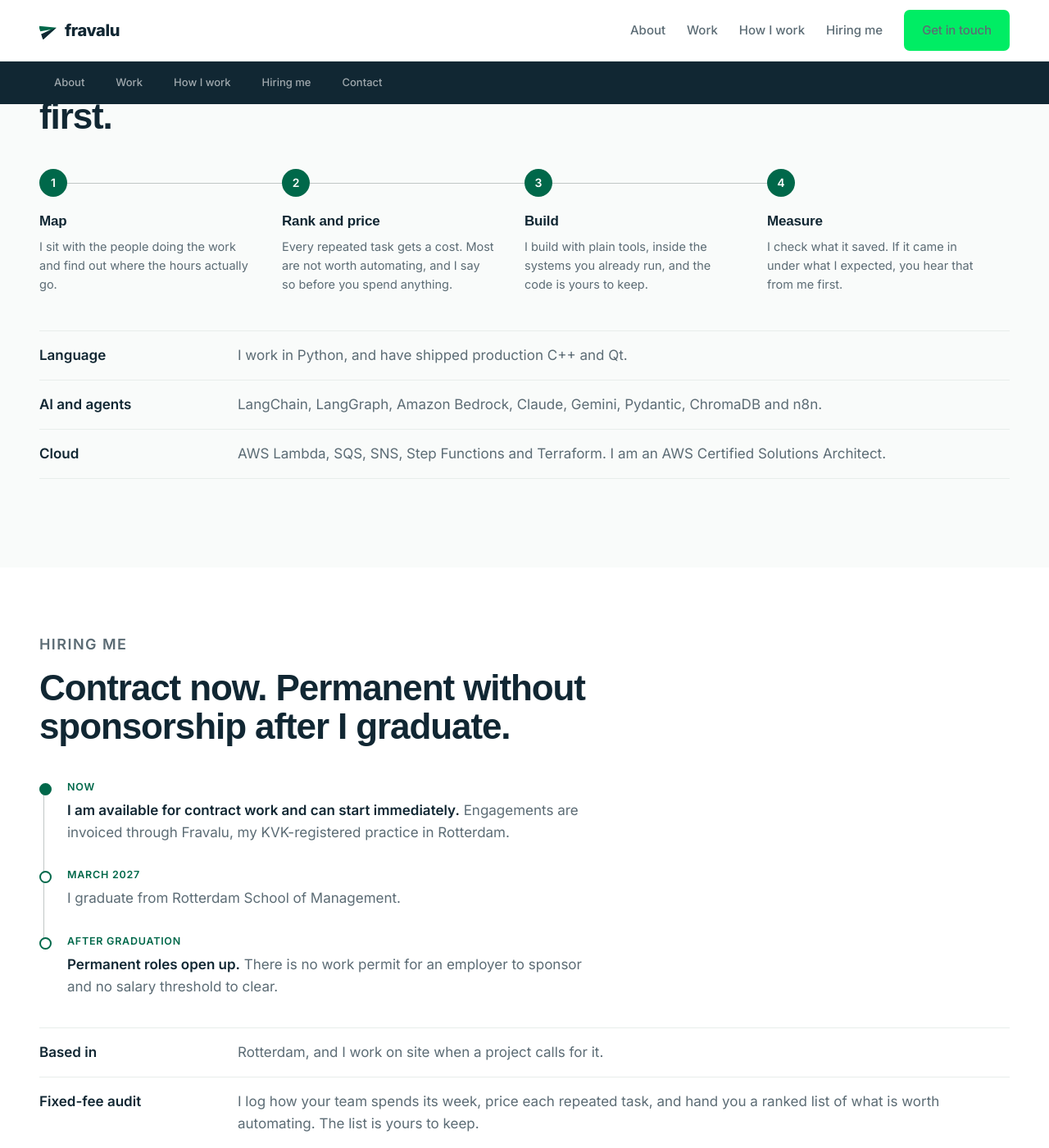
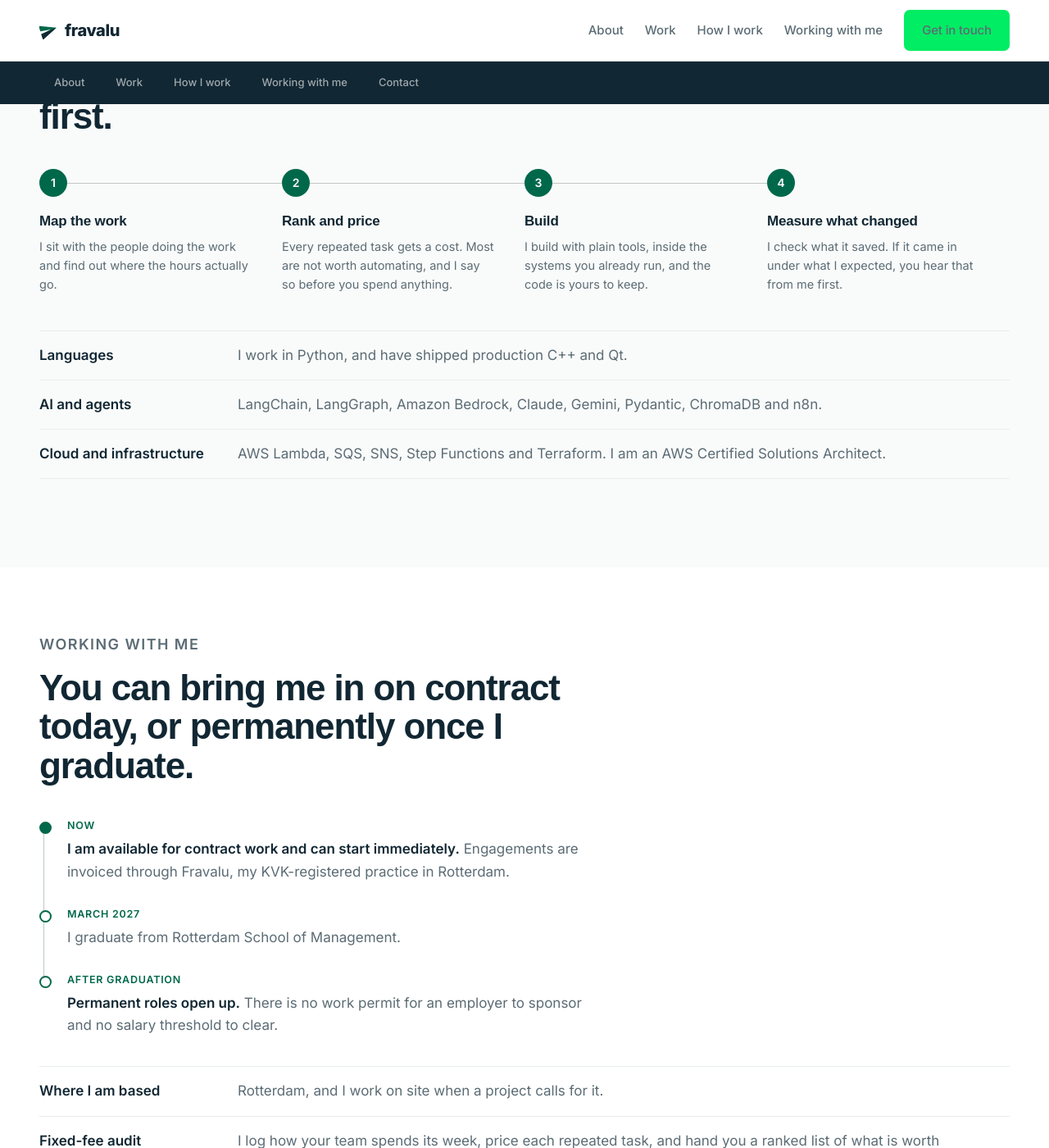
Before and after one commit to alvee1994/fra-valu-site, a Jekyll site: the page built from index.md, in a window 1280 px wide and 1400 px high, scrolled down 2883 px. Shown: the whole window at 82% size. Built offline with Jekyll 4.4.1, drawn with Linux system fonts in a browser that asks for light colours; some web fonts are replaced; some of the changed text lies outside the part shown.

Commit message:
Rewrite the robotic section labels
"Work", "Hiring me", "Before this", "Language" and "Map" read as field
names rather than as a page someone wrote. The heading under Hiring me had
the same problem: two clipped sentences reading like notes.

Also refresh the JSON-LD description, which still described the retired
SME consultancy positioning.

Co-Authored-By: Claude Opus 5 <noreply@anthropic.com>

```diff
--- a/_layouts/default.html
+++ b/_layouts/default.html
@@ -25,7 +25,7 @@
     "name": "Fravalu",
     "url": "https://fra-valu.com",
     "logo": "{{ '/assets/logo-square.png' | absolute_url }}",
-    "description": "AI and workflow automation consultancy for SMEs without an in-house IT implementation team.",
+    "description": "I turn manual processes into production systems. Contract AI and workflow automation, from Rotterdam.",
     "email": "contact@fra-valu.com",
     "identifier": {
       "@type": "PropertyValue",
@@ -78,7 +78,7 @@
         <a href="{{ '/' | relative_url }}#about">About</a>
         <a href="{{ '/' | relative_url }}#work">Work</a>
         <a href="{{ '/' | relative_url }}#how">How I work</a>
-        <a href="{{ '/' | relative_url }}#hire">Hiring me</a>
+        <a href="{{ '/' | relative_url }}#hire">Working with me</a>
         <a class="btn btn-primary" href="{{ '/' | relative_url }}#contact">Get in touch</a>
       </nav>
       {% endif %}
@@ -121,9 +121,9 @@
       </div>
       <div class="foot-col">
         <h4>Work</h4>
-        <a href="{{ '/' | relative_url }}#work">Selected work</a>
+        <a href="{{ '/' | relative_url }}#work">Work</a>
         <a href="{{ '/' | relative_url }}#how">How I work</a>
-        <a href="{{ '/' | relative_url }}#hire">Hiring me</a>
+        <a href="{{ '/' | relative_url }}#hire">Working with me</a>
       </div>
       <div class="foot-col">
         <h4>Contact</h4>
--- a/index.md
+++ b/index.md
@@ -24,7 +24,7 @@ permalink: /
     <a href="#about">About</a>
     <a href="#work">Work</a>
     <a href="#how">How I work</a>
-    <a href="#hire">Hiring me</a>
+    <a href="#hire">Working with me</a>
     <a href="#contact">Contact</a>
   </div>
 </nav>
@@ -41,7 +41,7 @@ permalink: /
 <section id="work">
   <div class="wrap">
     <div class="section-head">
-      <p class="eyebrow">Work</p>
+      <p class="eyebrow">Selected work</p>
       <h2>Four things I built, and what changed.</h2>
       <p>All of this was done in earlier roles, before I started working on my own.</p>
     </div>
@@ -115,7 +115,7 @@ permalink: /
     <div class="flow">
       <div class="flow-step">
         <div class="flow-num">1</div>
-        <h3>Map</h3>
+        <h3>Map the work</h3>
         <p>I sit with the people doing the work and find out where the hours actually go.</p>
       </div>
       <div class="flow-step">
@@ -130,14 +130,14 @@ permalink: /
       </div>
       <div class="flow-step">
         <div class="flow-num">4</div>
-        <h3>Measure</h3>
+        <h3>Measure what changed</h3>
         <p>I check what it saved. If it came in under what I expected, you hear that from me first.</p>
       </div>
     </div>
 
     <dl class="spec" style="margin-top:44px">
       <div class="spec-row">
-        <dt>Language</dt>
+        <dt>Languages</dt>
         <dd>I work in Python, and have shipped production C++ and Qt.</dd>
       </div>
       <div class="spec-row">
@@ -145,7 +145,7 @@ permalink: /
         <dd>LangChain, LangGraph, Amazon Bedrock, Claude, Gemini, Pydantic, ChromaDB and n8n.</dd>
       </div>
       <div class="spec-row">
-        <dt>Cloud</dt>
+        <dt>Cloud and infrastructure</dt>
         <dd>AWS Lambda, SQS, SNS, Step Functions and Terraform. I am an AWS Certified Solutions Architect.</dd>
       </div>
     </dl>
@@ -155,8 +155,8 @@ permalink: /
 <section id="hire">
   <div class="wrap">
     <div class="section-head">
-      <p class="eyebrow">Hiring me</p>
-      <h2>Contract now. Permanent without sponsorship after I graduate.</h2>
+      <p class="eyebrow">Working with me</p>
+      <h2>You can bring me in on contract today, or permanently once I graduate.</h2>
     </div>
 
     <ul class="timeline">
@@ -176,7 +176,7 @@ permalink: /
 
     <dl class="spec">
       <div class="spec-row">
-        <dt>Based in</dt>
+        <dt>Where I am based</dt>
         <dd>Rotterdam, and I work on site when a project calls for it.</dd>
       </div>
       <div class="spec-row">
```
Also changed, not shown: other parts of index.md (+1 -1 lines).
